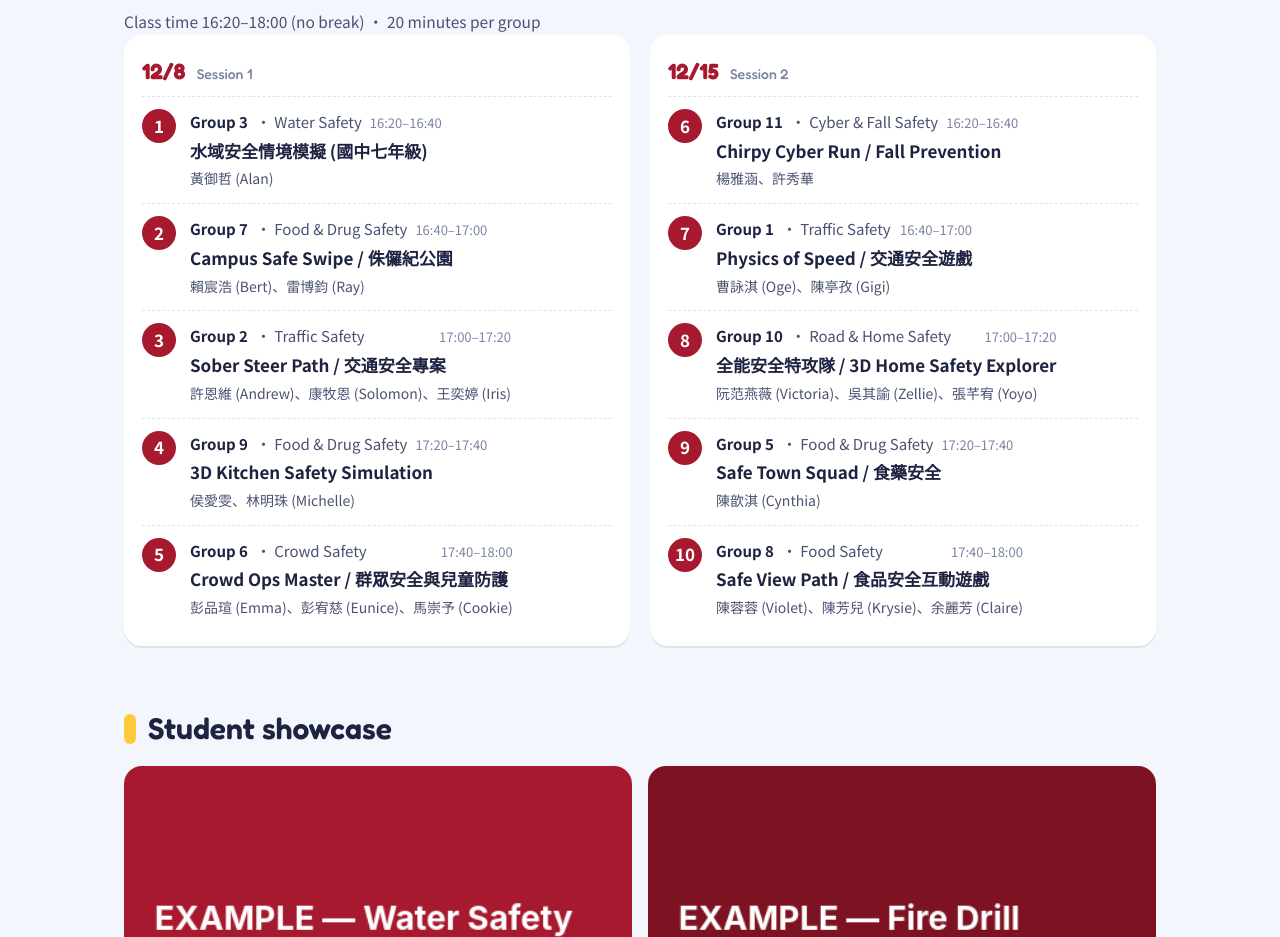
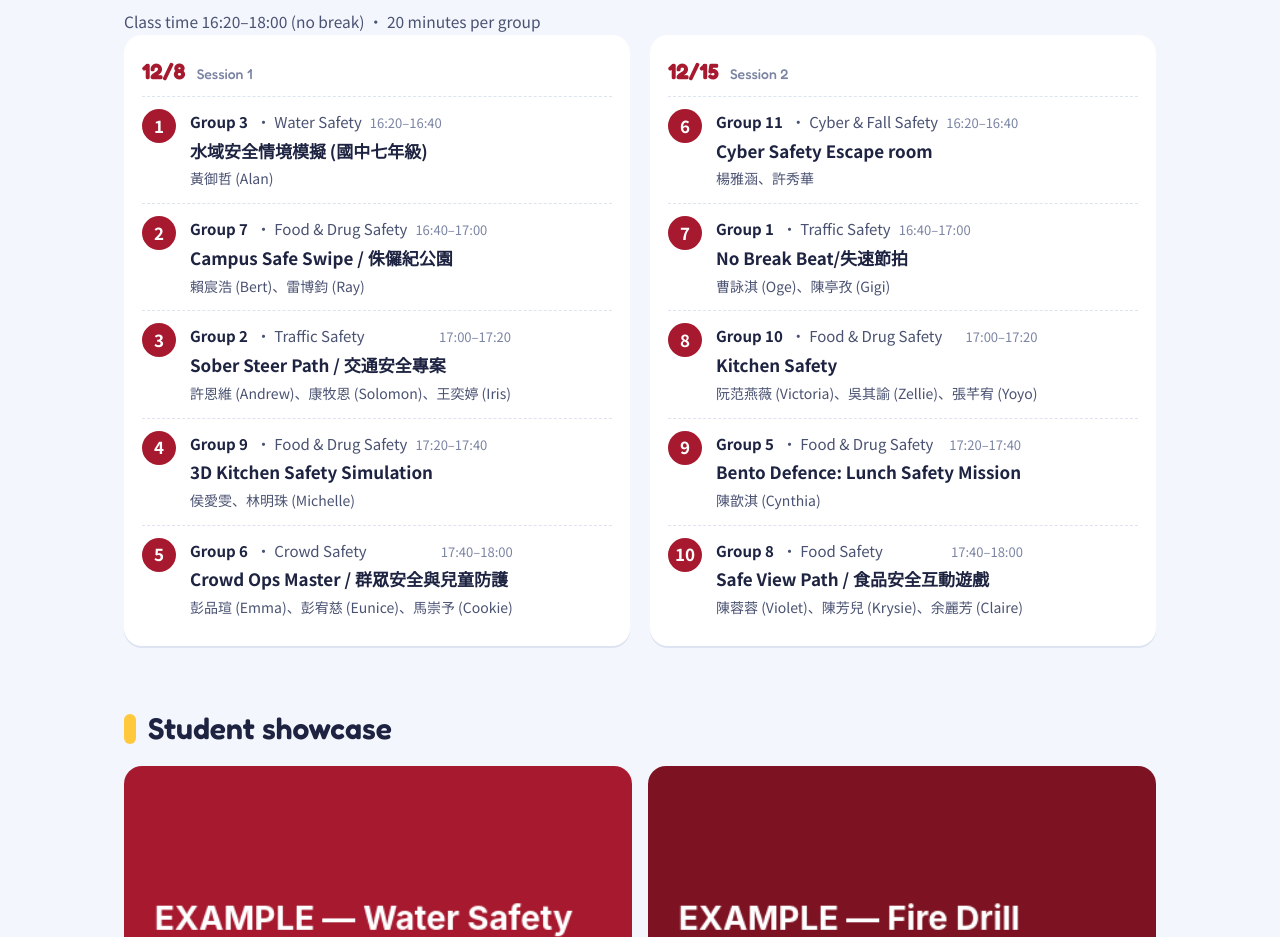
Before and after one commit to drjackchang/ntnu-safety, a plain HTML site: page index.html in a window 1280 px wide. Shown: the part 4580-5517 px from the top of the page. Drawn offline with Linux system fonts and the light colour scheme.

Commit message:
Update 12/15 presentation titles (orders 6-9) and order 8 topic
Co-Authored-By: Claude Sonnet 5.5 <noreply@anthropic.com>
Claude-Session: https://claude.ai/code/session_01H54aBeiqFV28DbvNb97WY2

```diff
--- a/index.html
+++ b/index.html
@@ -98,6 +98,6 @@
 
 </div>
 
-<script src="script.js?v=8"></script>
+<script src="script.js?v=9"></script>
 </body>
 </html>
--- a/script.js
+++ b/script.js
@@ -241,10 +241,10 @@ const DATA = {
           { "order": 5, "time": "17:40–18:00", "group": "Group 6", "topic": "Crowd Safety", "title": "Crowd Ops Master / 群眾安全與兒童防護", "members": "彭品瑄 (Emma)、彭宥慈 (Eunice)、馬崇予 (Cookie)" }
         ] },
         { "date": "12/15", "label": "Session 2", "slots": [
-          { "order": 6, "time": "16:20–16:40", "group": "Group 11", "topic": "Cyber & Fall Safety", "title": "Chirpy Cyber Run / Fall Prevention", "members": "楊雅涵、許秀華" },
-          { "order": 7, "time": "16:40–17:00", "group": "Group 1", "topic": "Traffic Safety", "title": "Physics of Speed / 交通安全遊戲", "members": "曹詠淇 (Oge)、陳亭孜 (Gigi)" },
-          { "order": 8, "time": "17:00–17:20", "group": "Group 10", "topic": "Road & Home Safety", "title": "全能安全特攻隊 / 3D Home Safety Explorer", "members": "阮范燕薇 (Victoria)、吳其諭 (Zellie)、張芊宥 (Yoyo)" },
-          { "order": 9, "time": "17:20–17:40", "group": "Group 5", "topic": "Food & Drug Safety", "title": "Safe Town Squad / 食藥安全", "members": "陳歆淇 (Cynthia)" },
+          { "order": 6, "time": "16:20–16:40", "group": "Group 11", "topic": "Cyber & Fall Safety", "title": "Cyber Safety Escape room", "members": "楊雅涵、許秀華" },
+          { "order": 7, "time": "16:40–17:00", "group": "Group 1", "topic": "Traffic Safety", "title": "No Break Beat/失速節拍", "members": "曹詠淇 (Oge)、陳亭孜 (Gigi)" },
+          { "order": 8, "time": "17:00–17:20", "group": "Group 10", "topic": "Food & Drug Safety", "title": "Kitchen Safety", "members": "阮范燕薇 (Victoria)、吳其諭 (Zellie)、張芊宥 (Yoyo)" },
+          { "order": 9, "time": "17:20–17:40", "group": "Group 5", "topic": "Food & Drug Safety", "title": "Bento Defence: Lunch Safety Mission", "members": "陳歆淇 (Cynthia)" },
           { "order": 10, "time": "17:40–18:00", "group": "Group 8", "topic": "Food Safety", "title": "Safe View Path / 食品安全互動遊戲", "members": "陳蓉蓉 (Violet)、陳芳兒 (Krysie)、余麗芳 (Claire)" }
         ] }
       ]
```
